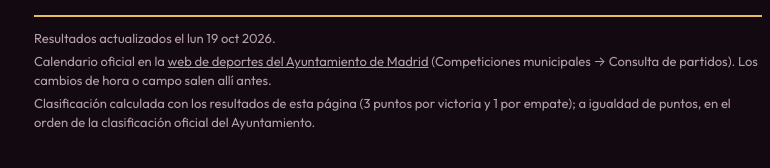
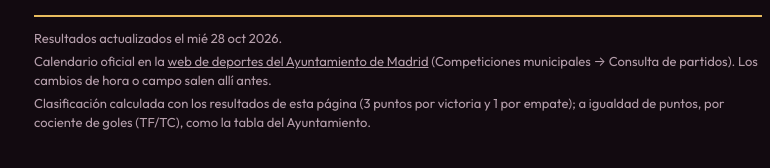
Before and after one commit to Poskyin/inafuma-ibeben, a plain HTML site: page index.html in a window 1280 px wide. Shown: the part 2382-2550 px from the top of the page, 242-1012 px from the left. Drawn offline with Linux system fonts and the light colour scheme.

Commit message:
Resultados de la jornada 2; desempate por TF/TC cuando no hay tabla oficial al día
Co-Authored-By: Claude Opus 5.5 <noreply@anthropic.com>
Claude-Session: https://claude.ai/code/session_01XFwW1XAcRRk1Sfci5JCTmt

```diff
--- a/data/resultados.json
+++ b/data/resultados.json
@@ -1,32 +1,21 @@
 {
-  "actualizado": "2026-10-19",
+  "actualizado": "2026-10-28",
   "resultados": {
-    "j01-1": [
-      5,
-      4
-    ],
-    "j01-2": [
-      8,
-      2
-    ],
-    "j01-3": [
-      3,
-      1
-    ],
-    "j01-4": [
-      1,
-      3
-    ],
-    "j01-5": [
-      2,
-      4
-    ],
-    "j01-6": [
-      4,
-      2
-    ]
+    "j01-1": [5, 4],
+    "j01-2": [8, 2],
+    "j01-3": [3, 1],
+    "j01-4": [1, 3],
+    "j01-5": [2, 4],
+    "j01-6": [4, 2],
+    "j02-1": [4, 0],
+    "j02-2": [5, 3],
+    "j02-3": [7, 0],
+    "j02-4": [5, 2],
+    "j02-5": [4, 1],
+    "j02-6": [5, 1]
   },
-  "_orden": "Orden de la clasificación oficial del Ayuntamiento tras la última jornada (desempata los equipos igualados).",
+  "_orden": "Orden de la clasificación oficial del Ayuntamiento. Solo se usa si 'ordenJornada' es la última jornada con resultados.",
+  "ordenJornada": 1,
   "orden": [
     "Astra Plosca Madrid",
     "MELVIN",
--- a/index.html
+++ b/index.html
@@ -488,7 +488,7 @@ tr.me td.team{font-weight:700;color:var(--rosa-ink)}
   <footer class="foot">
     <span id="updated">Resultados actualizados: –</span>
     <span>Calendario oficial en la <a href="https://deportesweb.madrid.es/DeportesWeb/Home" target="_blank" rel="noopener">web de deportes del Ayuntamiento de Madrid</a> (Competiciones municipales → Consulta de partidos). Los cambios de hora o campo salen allí antes.</span>
-    <span>Clasificación calculada con los resultados de esta página (3 puntos por victoria y 1 por empate); a igualdad de puntos, en el orden de la clasificación oficial del Ayuntamiento.</span>
+    <span>Clasificación calculada con los resultados de esta página (3 puntos por victoria y 1 por empate); a igualdad de puntos, por cociente de goles (TF/TC), como la tabla del Ayuntamiento.</span>
   </footer>
 </main>
 
@@ -555,8 +555,8 @@ function standings(){
   });
   const ratio = s => s.gc ? s.gf / s.gc : (s.gf ? Infinity : 0);
   const rank = s => { const i = ORDER.indexOf(s.team); return i < 0 ? 999 : i; };
-  // Points first; among teams level on points, the order of the official table, then goal difference and TF/TC.
-  return Object.values(t).sort((x,y) => y.pts - x.pts || rank(x) - rank(y) || (y.gf-y.gc) - (x.gf-x.gc) || ratio(y) - ratio(x) || x.team.localeCompare(y.team,"es"));
+  // Points first; among teams level on points, the official table's order when it is up to date, otherwise TF/TC (as the official table shows), goal difference and goals scored.
+  return Object.values(t).sort((x,y) => y.pts - x.pts || rank(x) - rank(y) || ratio(y) - ratio(x) || (y.gf-y.gc) - (x.gf-x.gc) || y.gf - x.gf || x.team.localeCompare(y.team,"es"));
 }
 function nextMine(){ const today = dayStart(new Date()); return MINE.find(m => !scoreOf(m) && dayStart(m.dt) >= today) || null; }
 function countdown(m){
@@ -799,7 +799,8 @@ async function getJSON(path){
     MINE = MATCHES.filter(m => m.local === TEAM || m.visitante === TEAM).sort((a,b) => a.jornada - b.jornada);
     TEAMS = [...new Set(MATCHES.flatMap(m => [m.local, m.visitante]))].sort((a,b) => a.localeCompare(b,"es"));
     RES = (resultados && resultados.resultados) || {};
-    ORDER = (resultados && Array.isArray(resultados.orden)) ? resultados.orden : [];
+    const lastPlayed = Math.max(0, ...MATCHES.filter(m => Array.isArray(RES[m.id])).map(m => m.jornada));
+    ORDER = (resultados && Array.isArray(resultados.orden) && resultados.ordenJornada === lastPlayed) ? resultados.orden : [];
     UPDATED = resultados && resultados.actualizado;
     SQUAD = (plantilla && plantilla.jugadores) || [];
     render();
```
